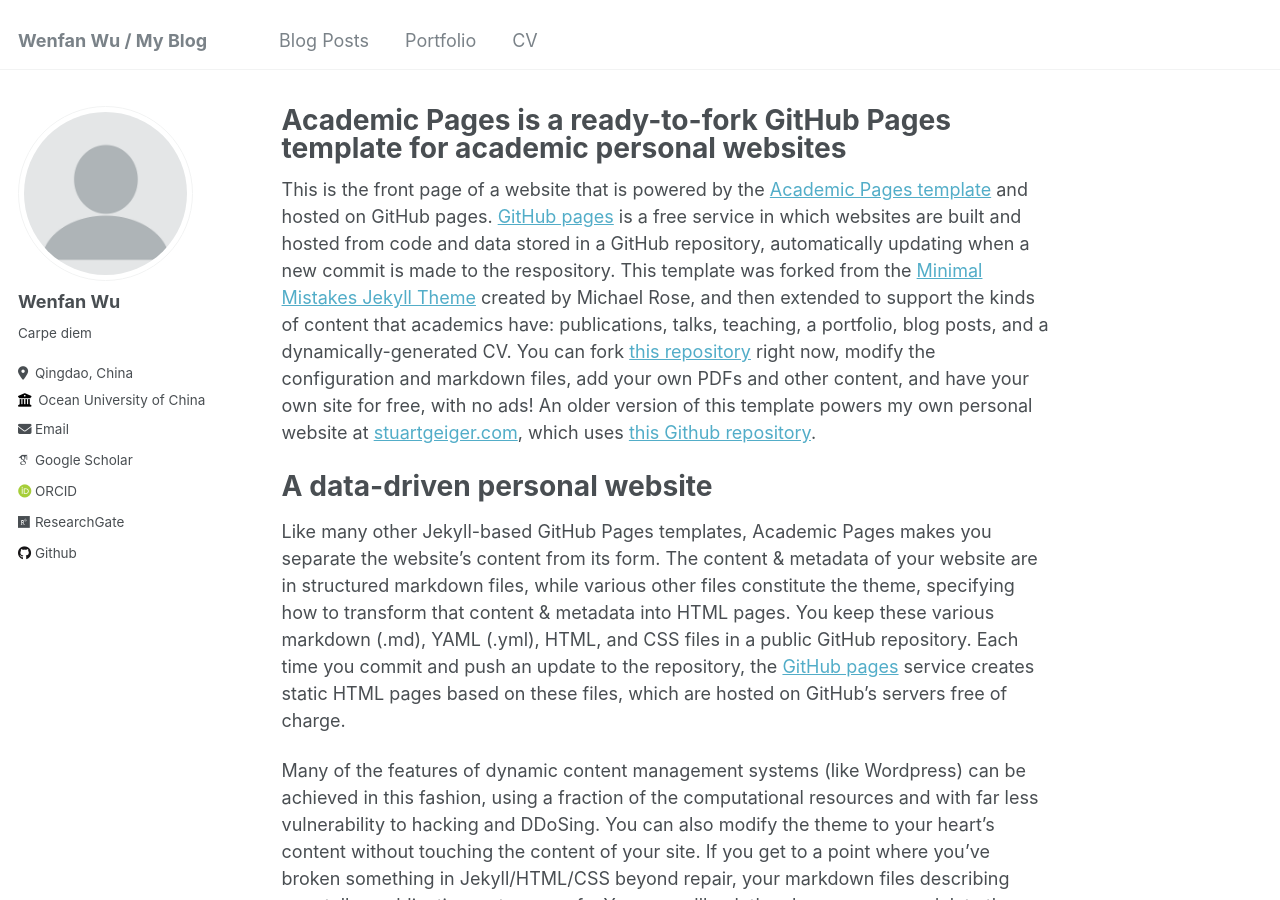
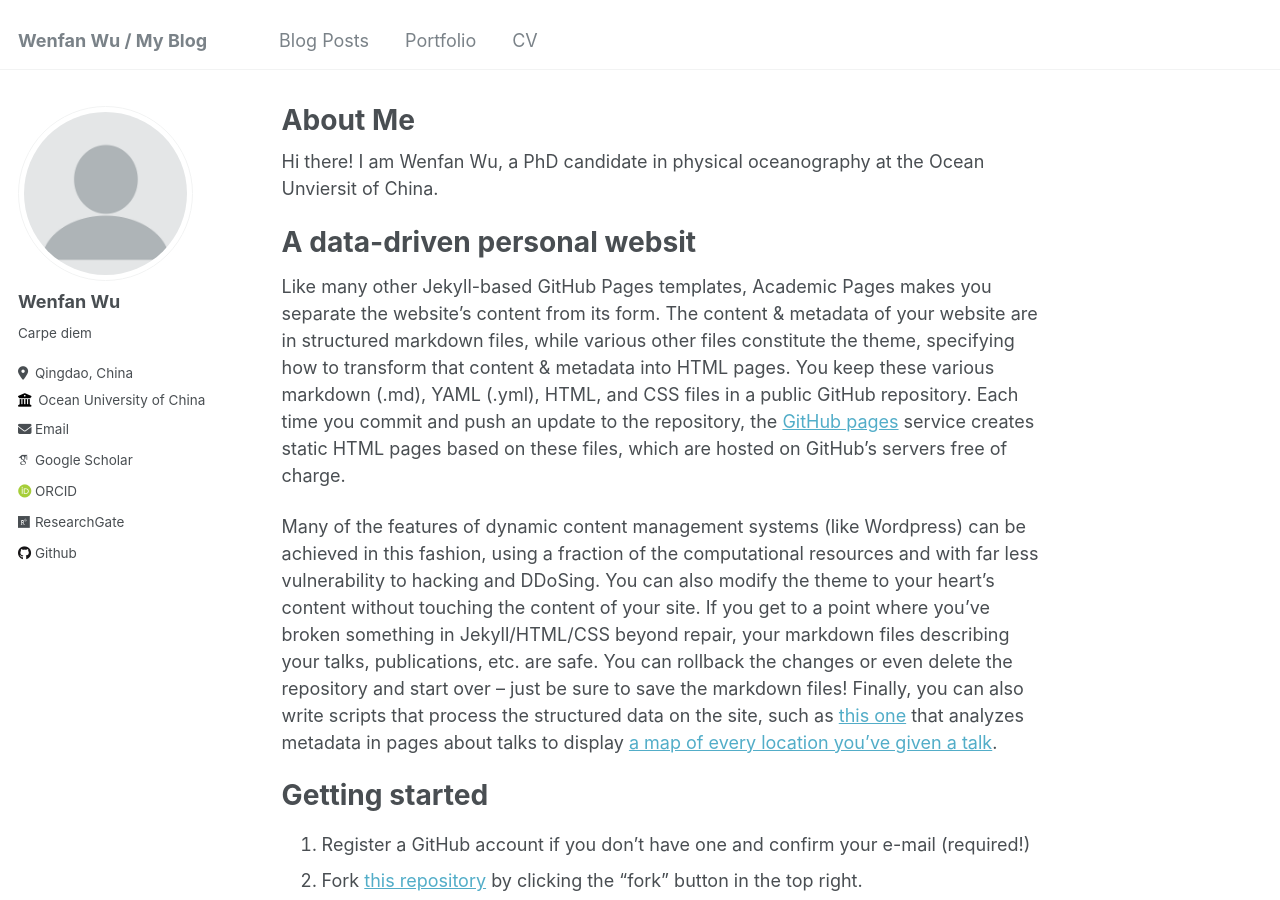
Before and after one commit to wenfanwu/wenfanwu.github.io, a Jekyll site: the page built from _pages/about.md, in a window 1280 px wide and 900 px high. Built offline with Jekyll 4.4.1, drawn with Linux system fonts in a browser that asks for light colours; some web fonts are replaced.

Commit message:
Update about.md

```diff
--- a/_pages/about.md
+++ b/_pages/about.md
@@ -1,15 +1,15 @@
 ---
 permalink: /
-title: "Academic Pages is a ready-to-fork GitHub Pages template for academic personal websites"
+title: "About Me"
 author_profile: true
 redirect_from:
   - /about/
   - /about.html
 ---
 
-This is the front page of a website that is powered by the [Academic Pages template](https://github.com/academicpages/academicpages.github.io) and hosted on GitHub pages. [GitHub pages](https://pages.github.com) is a free service in which websites are built and hosted from code and data stored in a GitHub repository, automatically updating when a new commit is made to the respository. This template was forked from the [Minimal Mistakes Jekyll Theme](https://mmistakes.github.io/minimal-mistakes/) created by Michael Rose, and then extended to support the kinds of content that academics have: publications, talks, teaching, a portfolio, blog posts, and a dynamically-generated CV. You can fork [this repository](https://github.com/academicpages/academicpages.github.io) right now, modify the configuration and markdown files, add your own PDFs and other content, and have your own site for free, with no ads! An older version of this template powers my own personal website at [stuartgeiger.com](http://stuartgeiger.com), which uses [this Github repository](https://github.com/staeiou/staeiou.github.io).
+Hi there! I am Wenfan Wu, a PhD candidate in physical oceanography at the Ocean Unviersit of China.
 
-A data-driven personal website
+A data-driven personal websit
 ======
 Like many other Jekyll-based GitHub Pages templates, Academic Pages makes you separate the website's content from its form. The content & metadata of your website are in structured markdown files, while various other files constitute the theme, specifying how to transform that content & metadata into HTML pages. You keep these various markdown (.md), YAML (.yml), HTML, and CSS files in a public GitHub repository. Each time you commit and push an update to the repository, the [GitHub pages](https://pages.github.com/) service creates static HTML pages based on these files, which are hosted on GitHub's servers free of charge.
 
```
